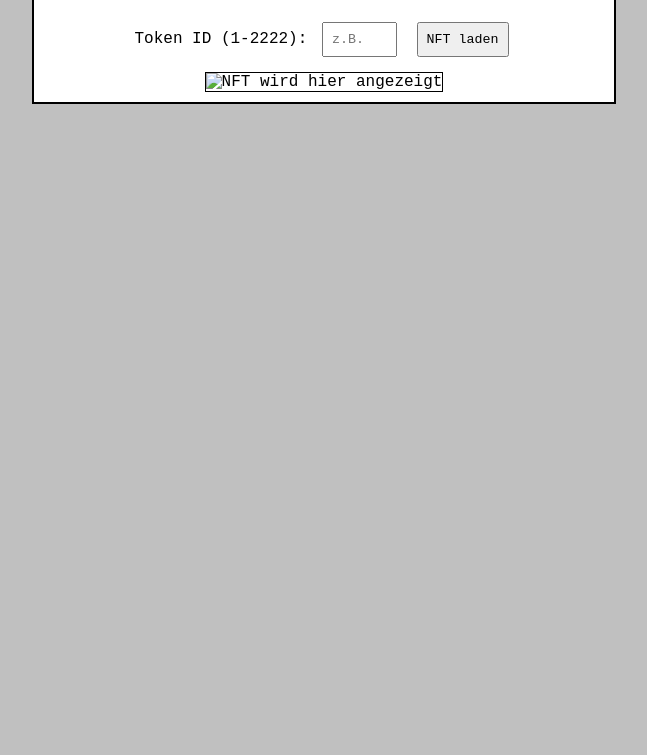
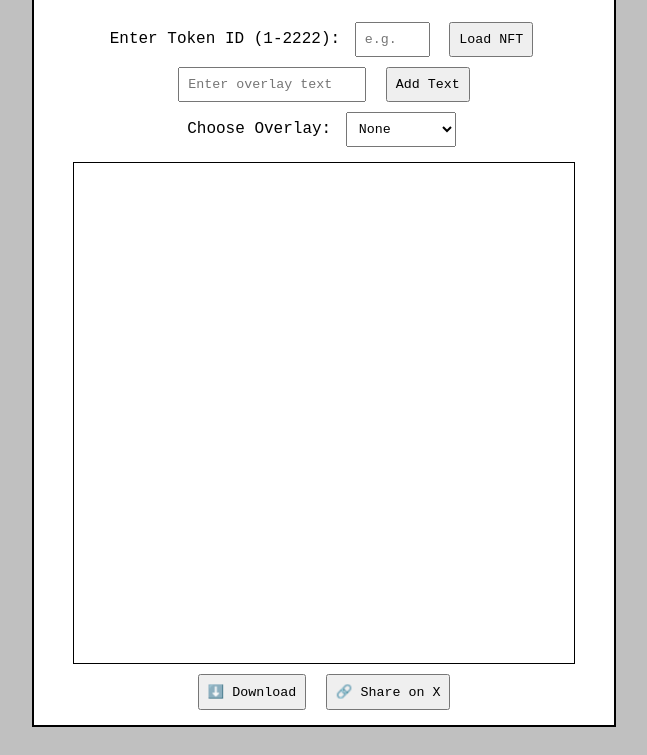
Before and after one commit to Conqueror1903/monktardio-meme-editor, a plain HTML site: page index.html in a window 1280 px wide. Shown: the part 92-847 px from the top of the page, without its empty margins (316-963 px from the left). Before the commit the page ends 800 px from the top, so only its background shows below. Drawn offline with Linux system fonts and the light colour scheme.

Commit message:
Add files via upload

```diff
--- a/index.html
+++ b/index.html
@@ -18,14 +18,17 @@
       margin: 0 auto;
       padding: 10px;
     }
-    input, button {
+    input, button, select {
       font-family: inherit;
       padding: 8px;
       margin: 5px;
     }
-    #nft-image {
-      max-width: 100%;
+    #editor {
+      position: relative;
+      display: inline-block;
       margin-top: 10px;
+    }
+    canvas {
       border: 1px solid #000;
     }
   </style>
@@ -33,24 +36,103 @@
 <body>
   <div class="container">
     <h2>🧠 Monktardio Meme Editor</h2>
-    <label for="token-id">Token ID (1-2222):</label>
-    <input type="number" id="token-id" min="1" max="2222" placeholder="z.B. 128">
-    <button onclick="ladeNFT()">NFT laden</button>
+    <label for="token-id">Enter Token ID (1-2222):</label>
+    <input type="number" id="token-id" min="1" max="2222" placeholder="e.g. 128">
+    <button onclick="loadNFT()">Load NFT</button>
+
     <div>
-      <img id="nft-image" src="" alt="NFT wird hier angezeigt">
+      <input type="text" id="meme-text" placeholder="Enter overlay text">
+      <button onclick="drawOverlay()">Add Text</button>
+    </div>
+
+    <div>
+      <label for="overlay-select">Choose Overlay:</label>
+      <select id="overlay-select" onchange="drawOverlay()">
+        <option value="">None</option>
+        <option value="overlay1.png">Overlay 1</option>
+        <option value="overlay2.png">Overlay 2</option>
+        <option value="overlay3.png">Overlay 3</option>
+        <option value="overlay4.png">Overlay 4</option>
+        <option value="overlay5.png">Overlay 5</option>
+        <option value="overlay6.png">Overlay 6</option>
+      </select>
+    </div>
+
+    <div id="editor">
+      <canvas id="meme-canvas" width="500" height="500"></canvas>
+    </div>
+
+    <div>
+      <button onclick="downloadMeme()">⬇️ Download</button>
+      <button onclick="shareOnX()">🔗 Share on X</button>
     </div>
   </div>
 
   <script>
-    function ladeNFT() {
+    const canvas = document.getElementById('meme-canvas');
+    const ctx = canvas.getContext('2d');
+    let currentImage = null;
+    let currentOverlay = null;
+
+    function loadNFT() {
       const tokenId = document.getElementById('token-id').value;
       if (!tokenId || tokenId < 1 || tokenId > 2222) {
-        alert('Bitte gültige Token ID zwischen 1 und 2222 eingeben.');
+        alert('Please enter a valid Token ID between 1 and 2222.');
+        return;
+      }
+      const imageUrl = `https://ipfs.io/ipfs/bafybeiamvpd34u2bdn6ocaiybjqjkpytnhwcfcoooakkv4bd34tymrzv5e/${tokenId}.webp`;
+      const img = new Image();
+      img.crossOrigin = 'anonymous';
+      img.onload = () => {
+        currentImage = img;
+        drawOverlay();
+      };
+      img.src = imageUrl;
+    }
+
+    function drawOverlay() {
+      if (!currentImage) {
         return;
       }
 
-      const imageUrl = `https://ipfs.io/ipfs/bafybeiamvpd34u2bdn6ocaiybjqjkpytnhwcfcoooakkv4bd34tymrzv5e/${tokenId}.webp`;
-      document.getElementById('nft-image').src = imageUrl;
+      ctx.clearRect(0, 0, canvas.width, canvas.height);
+      ctx.drawImage(currentImage, 0, 0, canvas.width, canvas.height);
+
+      const overlayFile = document.getElementById('overlay-select').value;
+      if (overlayFile) {
+        const overlay = new Image();
+        overlay.onload = () => {
+          ctx.drawImage(overlay, 0, 0, canvas.width, canvas.height);
+          drawText();
+        };
+        overlay.src = overlayFile;
+      } else {
+        drawText();
+      }
+    }
+
+    function drawText() {
+      const text = document.getElementById('meme-text').value;
+      ctx.font = 'bold 36px Impact';
+      ctx.fillStyle = '#fff';
+      ctx.strokeStyle = '#000';
+      ctx.lineWidth = 4;
+      ctx.textAlign = 'center';
+      ctx.strokeText(text, canvas.width / 2, 60);
+      ctx.fillText(text, canvas.width / 2, 60);
+    }
+
+    function downloadMeme() {
+      const link = document.createElement('a');
+      link.download = 'monktardio-meme.png';
+      link.href = canvas.toDataURL();
+      link.click();
+    }
+
+    function shareOnX() {
+      const tweetText = encodeURIComponent('Check out my #Monktardio meme! 🤡👉🧠');
+      const tweetUrl = `https://twitter.com/intent/tweet?text=${tweetText}`;
+      window.open(tweetUrl, '_blank');
     }
   </script>
 </body>
```
